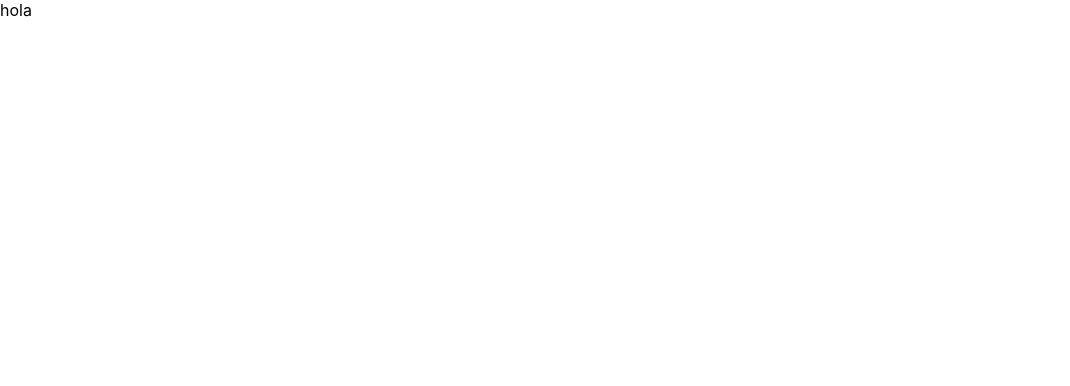
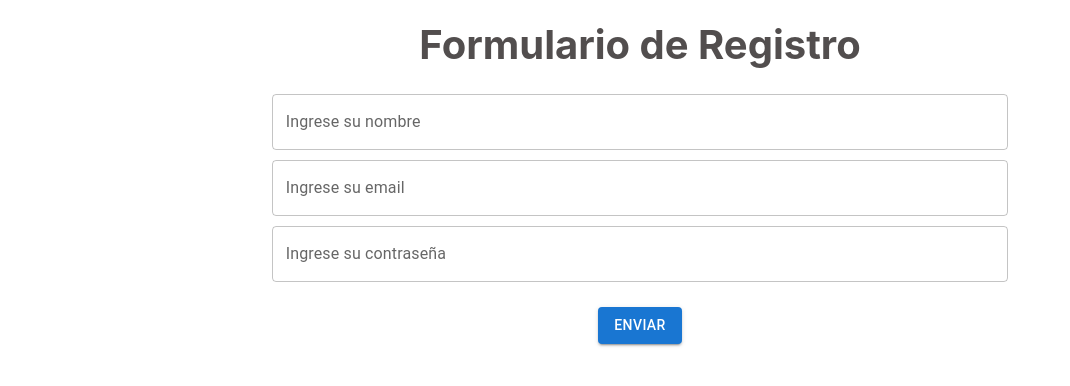
Before and after one commit to ValeriaPaparelli/test-react-app, a React (Create React App) app: page / in a window 1280 px wide. Shown: the top 386 px of the page, without its empty margins (0-1070 px from the left). Built offline with nearby package versions, Linux system fonts and the light colour scheme.

Commit message:
formularios y rutas

```diff
--- a/src/App.js
+++ b/src/App.js
@@ -1,5 +1,25 @@
+import { BrowserRouter, Routes, Route } from "react-router-dom";
+import Home from "./components/pages/home/Home";
+import Form from "./components/pages/form/Form";
+import Login from "./components/pages/login/Login";
+
+//BrowserRouter => Se encarga de armar la estructura de enrutamiento - Envuelve todas mis rutas
+//Routes => Encargado de envolver todas mis rutas individuales
+//Route => Me dá la posibilidad de crear rutas
+//Route recibe dos atributos, path="" element={}, en que path quiero mostrar ese elemento
+
 function App() {
-  return <div className="App">hola</div>;
+  return (
+    <div className="App">
+      <BrowserRouter>
+        <Routes>
+          <Route path="/" element={<Form />} />
+          <Route path="/home" element={<Home />} />
+          <Route path="/login" element={<Login />} />
+        </Routes>
+      </BrowserRouter>
+    </div>
+  );
 }
 
 export default App;
--- /dev/null
+++ b/src/components/pages/form/Form.css
@@ -0,0 +1,15 @@
+.form-container {
+    display: flex;
+    flex-direction: column;
+    width: 100%;
+    height: 300px;
+    justify-content: space-evenly;
+    align-items: center;
+}
+
+.title-form {
+    text-align: center;
+    margin-top: 20px;
+    color: rgb(82, 78, 78);
+    font-size: 40px;
+}
--- /dev/null
+++ b/src/components/pages/form/Form.jsx
@@ -0,0 +1,84 @@
+import { useFormik } from "formik"
+import { Button, Grid, TextField } from "@mui/material"
+import * as Yup from "yup"
+import "./Form.css"
+
+const Form = () => {
+
+    //useFormik necesita al menos dos cosas => los valores iniciales que va a tener
+    //mi formulario, y la función que quiero ejecutar cuando el formulario se envíe
+
+    const {handleSubmit, handleChange, values, errors} = useFormik({
+
+        initialValues:{
+            nombre: "",
+            email: "",
+            contraseña: ""
+        },
+
+        validationSchema: Yup.object({
+            nombre: Yup.string().required("Nombre requerido"),
+            email: Yup.string().required("Email requerido"),
+            contraseña: Yup.string().required("Contraseña requerido"),
+        }),
+
+        onSubmit: (data) => {
+            console.log(data)
+        }
+
+    })
+
+    const {nombre, email, contraseña} = values;
+    const {nombre: nombreError, email: emailError, contraseña: contraseñaError} = errors;
+
+  return (
+    <div>
+        <h2 className="title-form">Formulario de Registro</h2>
+        <form action="" className="form-container" onSubmit={handleSubmit}>
+            <Grid container alignItems="center" justifyContent="space-evenly" spacing="10" sx={{width:"100%"}}>
+                <Grid item xs={12} md={7}>
+                    <TextField type="text"
+                      label="Ingrese su nombre"
+                      variant="outlined"
+                      fullWidth
+                      name="nombre" //Siempre va la propiedad que quiero modificar así el onChange sabe que propiedad modificar
+                      onChange={handleChange}
+                      helperText={nombreError}
+                      value={nombre}
+                      error={nombreError}
+                    />
+                </Grid>
+                <Grid item xs={12} md={7}>
+                    <TextField
+                      type="email"
+                      label="Ingrese su email"
+                      variant="outlined"
+                      fullWidth
+                      name="email"
+                      onChange={handleChange}
+                      helperText={emailError}
+                      value={email}
+                      error={emailError}
+                    />
+                </Grid>
+                <Grid item xs={12} md={7}>
+                    <TextField
+                      type="password"
+                      label="Ingrese su contraseña"
+                      variant="outlined"
+                      fullWidth
+                      name="contraseña"
+                      onChange={handleChange}
+                      helperText={contraseñaError}
+                      value={contraseña}
+                      error={contraseñaError}
+                    />
+                </Grid>
+            </Grid>
+            <Button type="submit" variant="contained">Enviar</Button>
+        </form>
+    </div>
+  )
+}
+
+export default Form
--- /dev/null
+++ b/src/components/pages/home/Home.jsx
@@ -0,0 +1,9 @@
+const Home = () => {
+  return (
+    <h1>
+        Estoy en el home
+    </h1>
+  )
+}
+
+export default Home
--- /dev/null
+++ b/src/components/pages/login/Login.jsx
@@ -0,0 +1,8 @@
+
+const Login = () => {
+  return (
+    <h1>Este es el login</h1>
+  )
+}
+
+export default Login
--- a/src/index.css
+++ b/src/index.css
@@ -1,5 +1,7 @@
-body {
+* {
   margin: 0;
+  padding: 0;
+  box-sizing: border-box;
   font-family: -apple-system, BlinkMacSystemFont, 'Segoe UI', 'Roboto', 'Oxygen',
     'Ubuntu', 'Cantarell', 'Fira Sans', 'Droid Sans', 'Helvetica Neue',
     sans-serif;
--- a/src/index.js
+++ b/src/index.js
@@ -4,8 +4,4 @@ import "./index.css";
 import App from "./App";
 
 const root = ReactDOM.createRoot(document.getElementById("root"));
-root.render(
-  <React.StrictMode>
-    <App />
-  </React.StrictMode>
-);
+root.render(<App />);
```
